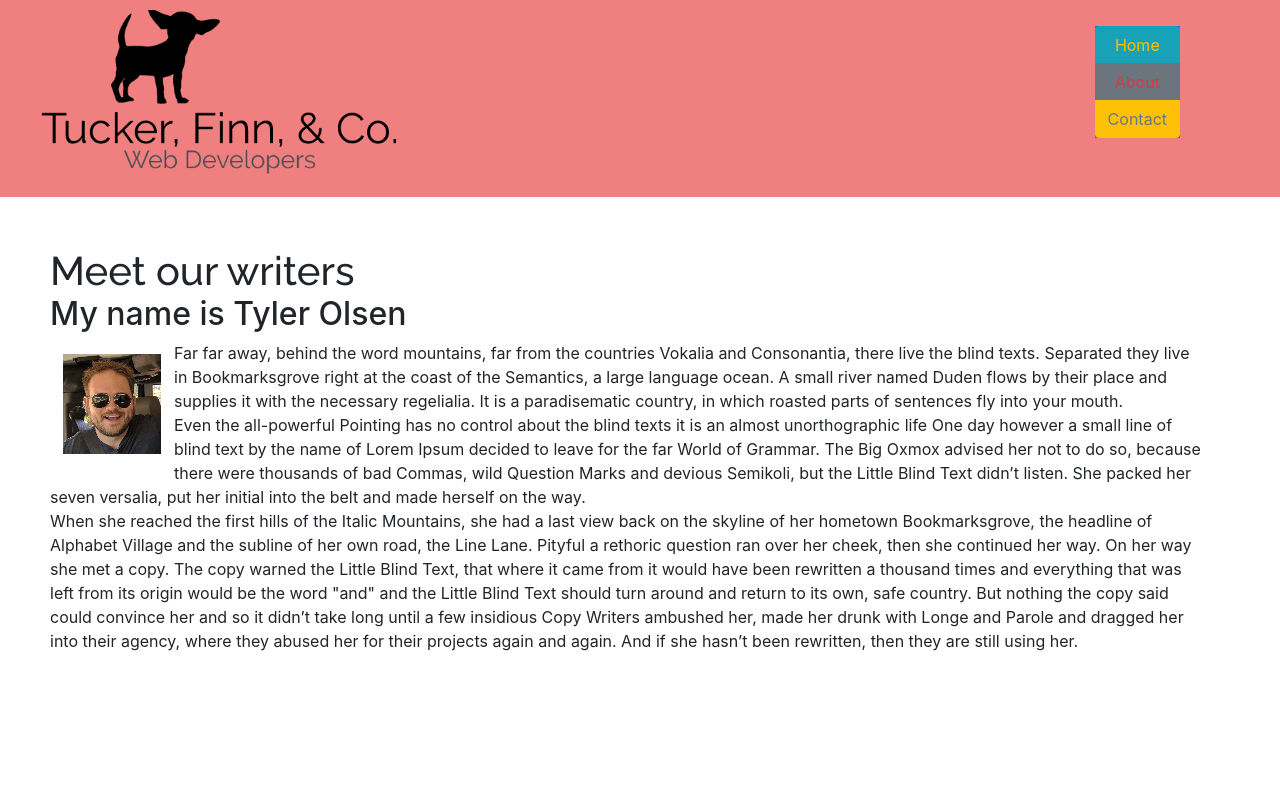
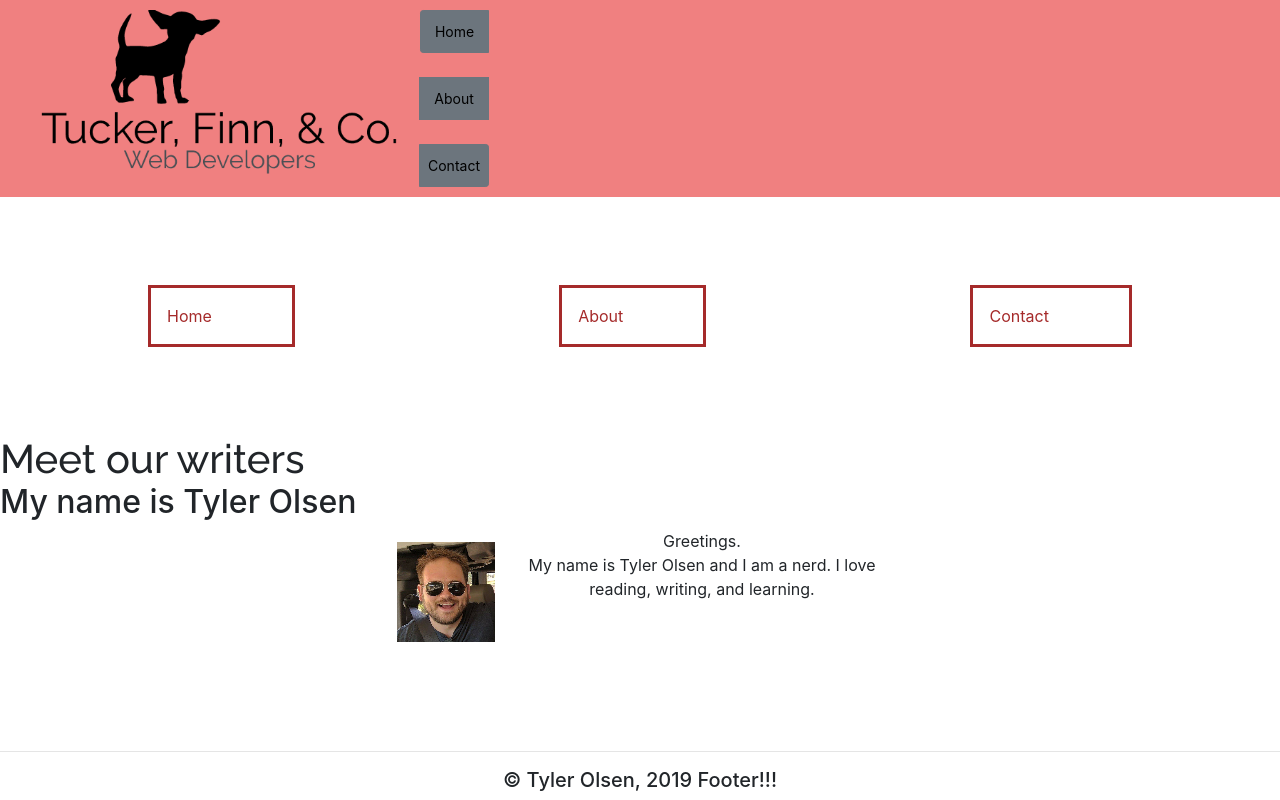
Before and after one commit to TylerOlsen14/SFDCBlogMarkdown, a React (Create React App) app: page /about in a window 1280 px wide. Shown: the top 800 px of the page. Built offline with nearby package versions, Linux system fonts and the light colour scheme.

Commit message:
dynamic about page

```diff
--- a/src/components/components.css
+++ b/src/components/components.css
@@ -2,6 +2,11 @@ h1{
   font-family: "Raleway";
   font-weight: 500;
   margin: 0;
+}
+
+.links {
+  text-decoration: none;
+  color: brown;
 }
 
 .layout {
@@ -14,10 +19,16 @@ h1{
 .header {
   display: flex;
   flex-direction: row;
-  justify-content: space-between;
+  justify-content: flex-start;
   background: lightcoral;
   color: lightblue;
   padding: 10px 20px;
+}
+
+.navbar{
+  display: flex;
+  flex-direction: row;
+  justify-content: space-around
 }
 
 .footer {
@@ -44,3 +55,19 @@ h1{
   padding: 1rem;
   padding-right: 5rem;
 }
+.ButtonGroup{
+  display: flex;
+  flex-direction: column;
+  justify-content: flex-end;
+}
+.Link{
+  color: black;
+}
+.links{
+  border-style:solid;
+  border-width: medium;
+}
+.logo{
+  border-style:solid;
+  border-width: medium;
+}
--- a/src/components/header.js
+++ b/src/components/header.js
@@ -7,22 +7,20 @@ import { Button, ButtonGroup } from 'reactstrap'
 const Header = () => {
   return (
     <div className="header">
-      <div className="logo">
-        <img src={logo} alt="Tucker, Finn, and co. Web Developers"/>
-      </div>
-      <div className="links">
-        <ButtonGroup vertical className="bg-primary">
-          <Button color="info">
-            <Link to="/" className="text-warning">Home</Link>
-          </Button>
-          <Button color="secondary">
-            <Link to="/About" className="text-danger">About</Link>
-          </Button>
-          <Button color="warning">
-            <Link to="/Contact" className="text-muted">Contact</Link>
-          </Button>
-        </ButtonGroup>
-      </div>
+      <img src={logo} alt="Tucker, Finn, and co. Web Developers" />
+      <ButtonGroup className="ButtonGroup">
+        <Button color="secondary" size="sm">
+          <Link className="Link" to="/">Home</Link>
+        </Button>
+        <br/>
+        <Button color="secondary" size="sm">
+          <Link className="Link" to="/About">About</Link>
+        </Button>
+        <br/>
+        <Button color="secondary" size="sm">
+          <Link className="Link" to="/Contact">Contact</Link>
+        </Button>
+      </ButtonGroup>
     </div>
   )
 }
--- a/src/components/layout.js
+++ b/src/components/layout.js
@@ -1,6 +1,7 @@
 import React from "react"
 import Header from '../components/header'
 import Footer from '../components/footer'
+import Navbar from '../components/navbar'
 
 import "./components.css"
 
@@ -8,6 +9,7 @@ const Layout = ({children}) => {
   return (
     <div className="layout">
       <Header />
+      <Navbar />
       <div>{children}</div>
       <Footer />
     </div>
--- /dev/null
+++ b/src/components/navbar.js
@@ -0,0 +1,14 @@
+import React from 'react'
+import { Link } from "react-router-dom"
+
+const Navbar = () => {
+  return (
+    <div className="navbar">
+      <Link className="links" to="/">Home</Link>
+      <Link className="links" to="/about">About</Link>
+      <Link className="links" to="/contact">Contact</Link>
+    </div>
+  )
+}
+
+export default Navbar
--- /dev/null
+++ b/src/pages.json
@@ -0,0 +1,3 @@
+[{
+  "content": "Greetings.\n<br>\nMy name is Tyler Olsen and I am a nerd. I love reading, writing, and learning. "
+}]
--- a/src/pages/about.js
+++ b/src/pages/about.js
@@ -1,5 +1,6 @@
 import React from 'react'
-
+import Markdown from "react-markdown"
+import aboutText from "../pages.json"
 import Layout from '../components/layout'
 
 import './pages.css'
@@ -7,27 +8,19 @@ import Profile from '../assets/GetImage.jpeg'
 
 const About = () => {
   return (
-    <div>
       <Layout>
-        <div className="About">
             <h1>Meet our writers</h1>
             <h2>My name is Tyler Olsen</h2>
-            <p>
+            <div className="page-content">
               <img src={Profile} alt="TYLER"
                 style={{
                   margin: '13px',
                   float: 'left'
                 }}
               />
-            Far far away, behind the word mountains, far from the countries Vokalia and Consonantia, there live the blind texts. Separated they live in Bookmarksgrove right at the coast of the Semantics, a large language ocean. A small river named Duden flows by their place and supplies it with the necessary regelialia. It is a paradisematic country, in which roasted parts of sentences fly into your mouth.
-<br/>
-Even the all-powerful Pointing has no control about the blind texts it is an almost unorthographic life One day however a small line of blind text by the name of Lorem Ipsum decided to leave for the far World of Grammar. The Big Oxmox advised her not to do so, because there were thousands of bad Commas, wild Question Marks and devious Semikoli, but the Little Blind Text didn’t listen. She packed her seven versalia, put her initial into the belt and made herself on the way.
-<br/>
-When she reached the first hills of the Italic Mountains, she had a last view back on the skyline of her hometown Bookmarksgrove, the headline of Alphabet Village and the subline of her own road, the Line Lane. Pityful a rethoric question ran over her cheek, then she continued her way. On her way she met a copy. The copy warned the Little Blind Text, that where it came from it would have been rewritten a thousand times and everything that was left from its origin would be the word "and" and the Little Blind Text should turn around and return to its own, safe country. But nothing the copy said could convince her and so it didn’t take long until a few insidious Copy Writers ambushed her, made her drunk with Longe and Parole and dragged her into their agency, where they abused her for their projects again and again. And if she hasn’t been rewritten, then they are still using her.
-            </p>
-        </div>
+              <Markdown source={aboutText[0].content} escapeHtml={false} />
+            </div>
       </Layout>
-    </div>
   )
 }
 
--- a/src/pages/pages.css
+++ b/src/pages/pages.css
@@ -13,3 +13,8 @@
   height: 100vh;
   margin: 50px;
 }
+.page-content{
+  width: 40%;
+  margin: auto;
+  text-align: center;
+}
```
Also changed, not shown: public/main.js (+23 -1 lines), src/pages/content/about.md (added, +3 -0 lines), src/posts.json (+1 -19 lines).
